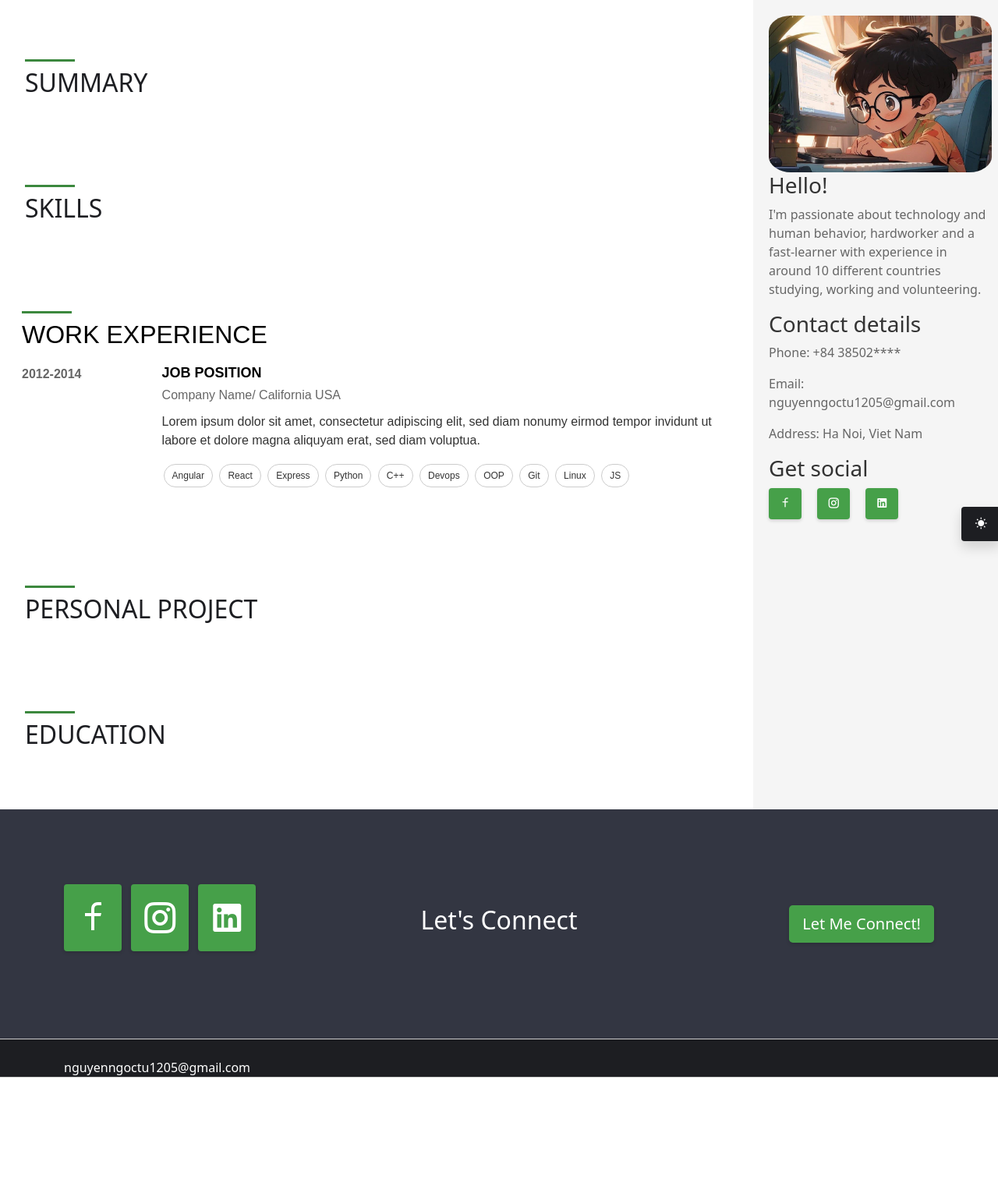
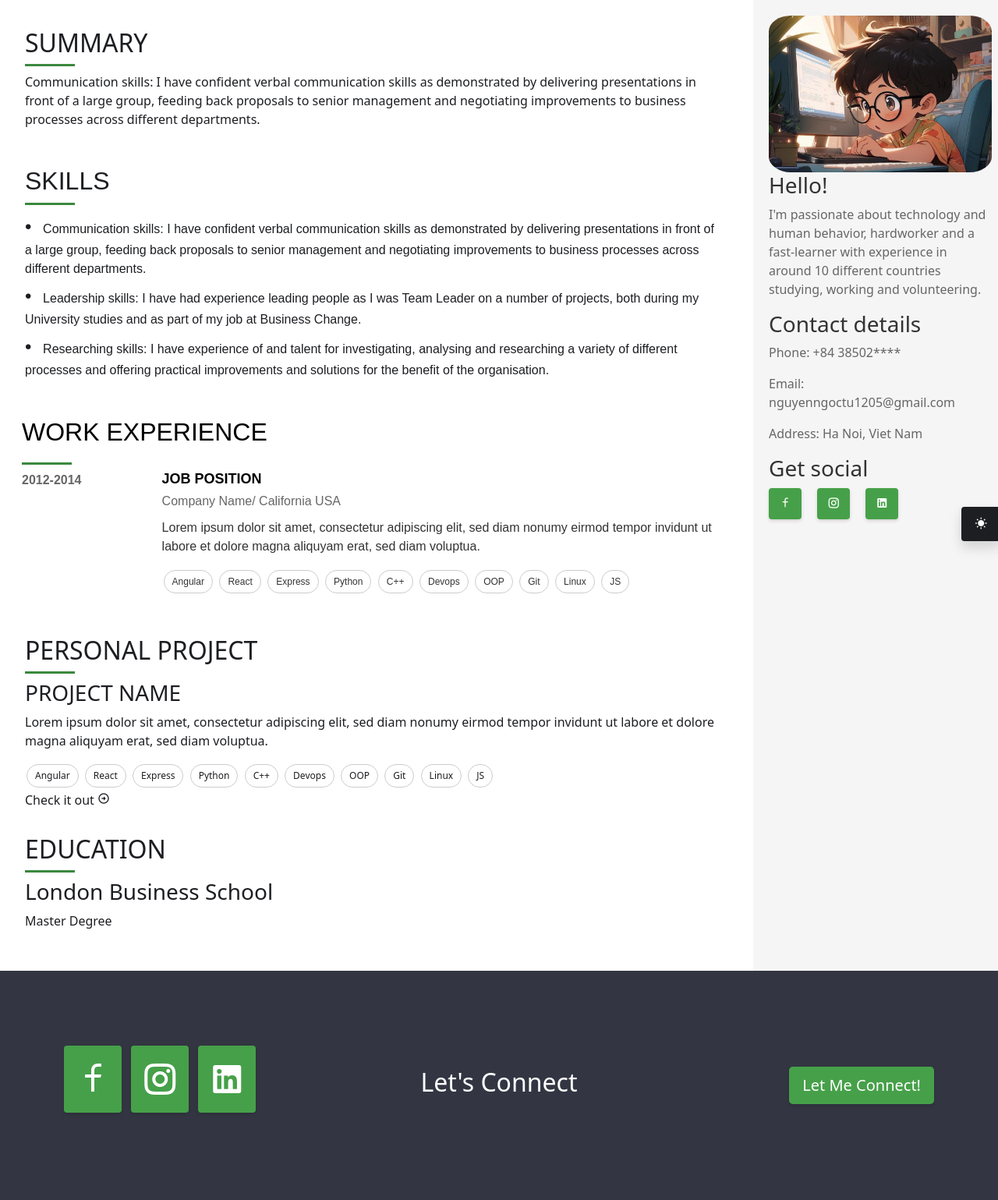
Before and after one commit to Ngoc-Tu-125/Web_ngoctu125.com, a Django app: page /about/ in a window 1280 px wide. Shown: the part 56-1595 px from the top of the page at 78% size. Before the commit the page ends 1438 px from the top, so only its background shows below. Run offline with Django 5.2, Linux system fonts and the light colour scheme; data that the repository does not hold is empty; some libraries are stand-ins or nearby versions.

Commit message:
Update about template

```diff
--- a/static/css/about/about_me.css
+++ b/static/css/about/about_me.css
@@ -50,6 +50,26 @@
 
 .contact-button:hover {
     background-color: #0056b3; /* Darker button color on hover */
+}
+
+/* Skills */
+.about-skills {
+    font-family: Arial, sans-serif; /* This should match the font in your example */
+}
+
+.skills-list {
+    list-style-type: none; /* Removes default bullets */
+    padding-left: 0; /* Removes default padding */
+}
+
+.skills-list li::before {
+    content: '• '; /* Adds custom bullet */
+    font-size: 24px; /* Adjust size as needed */
+    padding-right: 8px; /* Adds space between bullet and text */
+}
+
+.skills-list li {
+    margin-bottom: 5px;
 }
 
 
--- a/templates/about_me.html
+++ b/templates/about_me.html
@@ -10,24 +10,36 @@
 {% block content %}
 <div class="content-wrapper row">
     <section class="main-content col-md-9 col-lg-9">
-        <section class="about-summary py-md-4 py-4" id="about-summary">
-            <div class="container py-md-4 py-4">
+        <section class="about-summary py-md-2 py-4" id="about-summary">
+            <div class="container py-md-2 py-4">
+                <h2>SUMMARY</h2>
                 <div class="divider-shape"></div>
-                <h2>SUMMARY</h2>
+                <p>Communication skills: I have confident verbal communication skills as demonstrated by delivering presentations in front of a large group, feeding back proposals to senior management and negotiating improvements to business processes across different departments.</p>
             </div>
         </section>
 
-        <section class="about-skills py-md-4 py-4" id="about-skills">
-            <div class="container py-md-4 py-4">
+        <section class="about-skills py-md-2 py-4" id="about-skills">
+            <div class="container py-md-2 py-4">
+                <h2>SKILLS</h2>
                 <div class="divider-shape"></div>
-                <h2>SKILLS</h2>
+                <ul class="skills-list">
+                    <li>
+                        Communication skills: I have confident verbal communication skills as demonstrated by delivering presentations in front of a large group, feeding back proposals to senior management and negotiating improvements to business processes across different departments.
+                    </li>
+                    <li>
+                        Leadership skills: I have had experience leading people as I was Team Leader on a number of projects, both during my University studies and as part of my job at Business Change.
+                    </li>
+                    <li>
+                        Researching skills: I have experience of and talent for investigating, analysing and researching a variety of different processes and offering practical improvements and solutions for the benefit of the organisation.
+                    </li>
+                </ul>
             </div>
         </section>
 
-        <section class="about-work-experience py-md-4 py-4" id="about-work-experience">
-            <div class="container py-md-4 py-4">
+        <section class="about-work-experience py-md-2 py-4" id="about-work-experience">
+            <div class="container py-md-2 py-4">
+                <h2>WORK EXPERIENCE</h2>
                 <div class="divider-shape"></div>
-                <h2>WORK EXPERIENCE</h2>
                 <div class="work-experience-block">
                     <span class="work-experience-date">2012-2014</span>
                     <div class="work-experience-details">
@@ -52,17 +64,39 @@
             </div>
         </section>
 
-        <section class="about-personal-project py-md-4 py-4" id="about-personal-project">
-            <div class="container py-md-4 py-4">
+        <section class="about-personal-project py-md-2 py-4" id="about-personal-project">
+            <div class="container py-md-2 py-4">
+                <h2>PERSONAL PROJECT</h2>
                 <div class="divider-shape"></div>
-                <h2>PERSONAL PROJECT</h2>
+                <div class="personal-project-block">
+                    <h3 class="personal-project-title">PROJECT NAME</h3>
+                    <p class="personal-project-description">Lorem ipsum dolor sit amet, consectetur adipiscing elit, sed diam nonumy eirmod tempor invidunt ut labore et dolore magna aliquyam erat, sed diam voluptua.</p>
+                    <span class="skills-list">
+                        <span class="skill-tag">Angular</span>
+                        <span class="skill-tag">React</span>
+                        <span class="skill-tag">Express</span>
+                        <span class="skill-tag">Python</span>
+                        <span class="skill-tag">C++</span>
+                        <span class="skill-tag">Devops</span>
+                        <span class="skill-tag">OOP</span>
+                        <span class="skill-tag">Git</span>
+                        <span class="skill-tag">Linux</span>
+                        <span class="skill-tag">JS</span>
+                    </span>
+                    <div class="personal-project-checkout">
+                        <span>Check it out</span>
+                        <i class="ri-arrow-right-circle-line"></i>
+                    </div>
+                </div>
             </div>
         </section>
 
-        <section class="about-education py-md-4 py-4" id="about-education">
-            <div class="container py-md-4 py-4">
+        <section class="about-education py-md-2 py-4" id="about-education">
+            <div class="container py-md-2 py-4">
+                <h2>EDUCATION</h2>
                 <div class="divider-shape"></div>
-                <h2>EDUCATION</h2>
+                <h3>London Business School</h3>
+                <p>Master Degree</p>
             </div>
         </section>
     </section>
```
